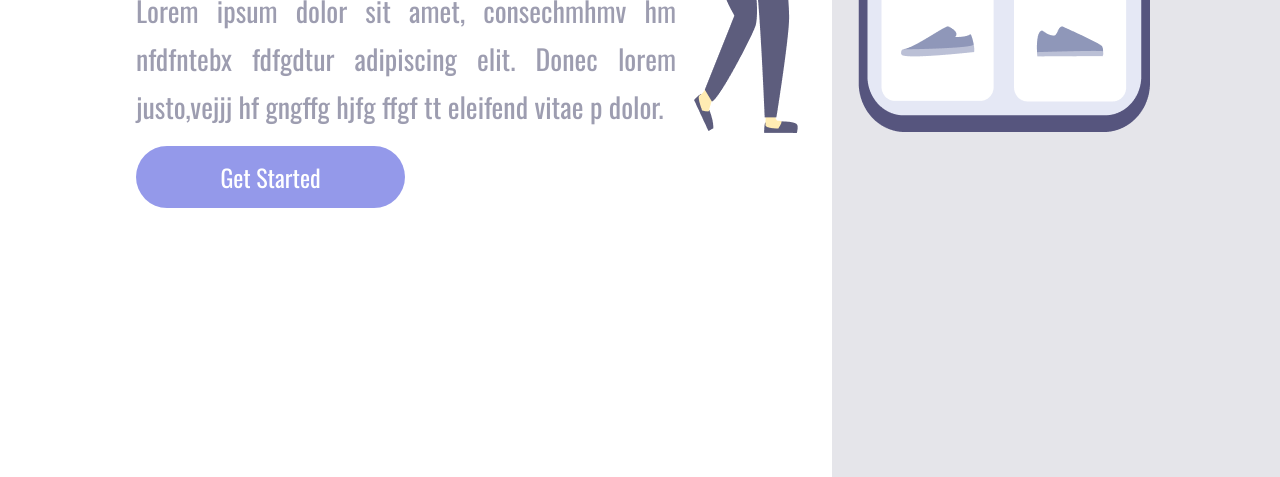
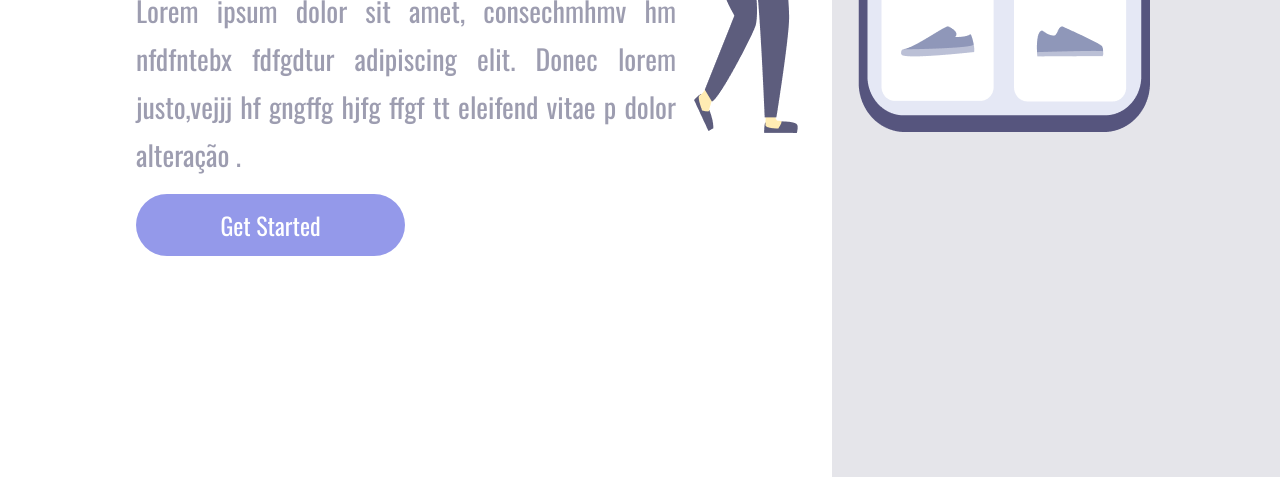
Before and after one commit to marlonprado2025/Responsividade, a plain HTML site: page index.html in a window 1280 px wide. Shown: the part 623-1100 px from the top of the page. Drawn offline with nearby package versions, Linux system fonts and the light colour scheme.

Commit message:
Update index.html
Atuaçizaçao do p

```diff
--- a/index.html
+++ b/index.html
@@ -20,7 +20,7 @@
             <h1>Easy Shopping Via Mobile</h1>
             <p>Lorem ipsum dolor sit amet, consechmhmv hm nfdfntebx fdfgdtur adipiscing
                 elit. Donec lorem justo,vejjj hf gngffg hjfg ffgf tt
-            eleifend vitae p dolor.</p>
+            eleifend vitae p dolor alteração .</p>
 
             <button>Get Started</button>
         </section>
```
